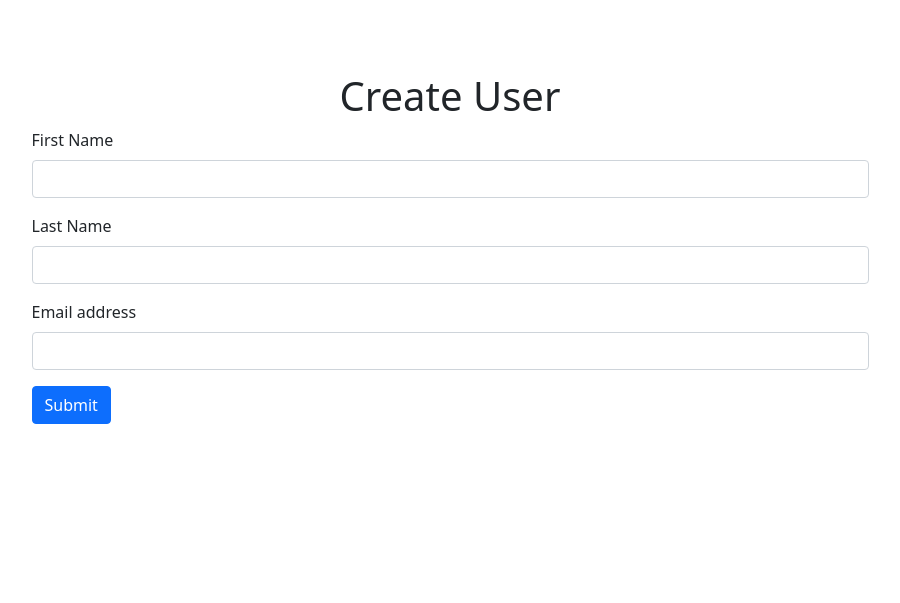
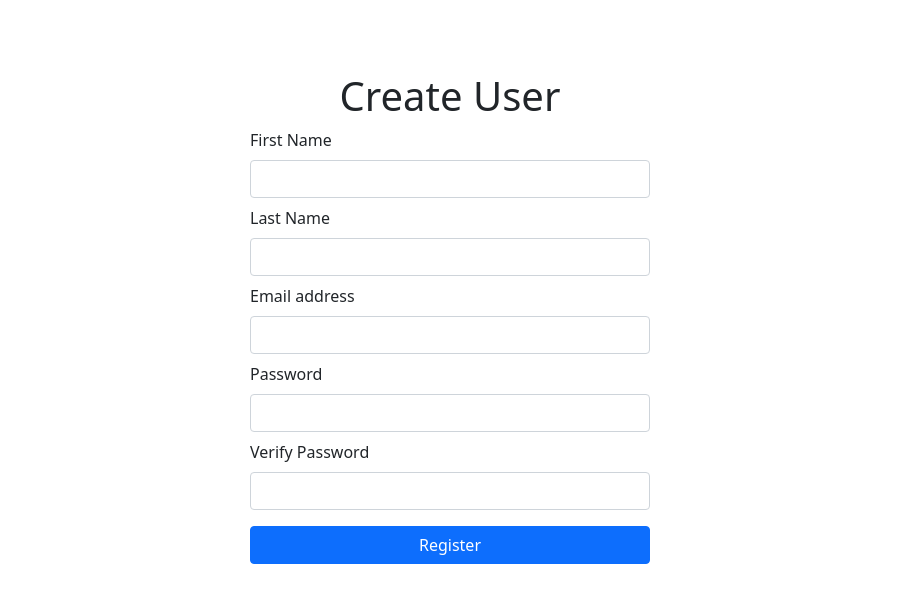
Before and after one commit to John-Bob-DIRIENZO/cours_symfony, a Symfony app: template templates/user/user_new.html.twig in a window 1280 px wide. Shown: the part 72-675 px from the top of the page, without its empty margins (190-1090 px from the left). Run offline with Twig, Linux system fonts and the light colour scheme; the template is opened without the code that fills it, so the values that code supplies are empty; some libraries are stand-ins or nearby versions.

Commit message:
avant les voters

```diff
--- a/config/services.yaml
+++ b/config/services.yaml
@@ -14,6 +14,7 @@ services:
         bind:
             bool $isDebug: '%kernel.debug%'
             Psr\Log\LoggerInterface $mdLogger: '@monolog.logger.markdown'
+            string $appSecret: '%kernel.secret%'
 
     # makes classes in src/ available to be used as services
     # this creates a service per class whose id is the fully-qualified class name
--- a/src/Controller/AnswerController.php
+++ b/src/Controller/AnswerController.php
@@ -6,10 +6,14 @@ use App\Entity\Answer;
 use App\Repository\AnswerRepository;
 use Doctrine\ORM\EntityManagerInterface;
 use Knp\Component\Pager\PaginatorInterface;
+use Sensio\Bundle\FrameworkExtraBundle\Configuration\IsGranted;
 use Symfony\Bundle\FrameworkBundle\Controller\AbstractController;
 use Symfony\Component\HttpFoundation\Request;
 use Symfony\Component\Routing\Annotation\Route;
 
+/**
+ * @IsGranted("ROLE_ADMIN_ANSWER")
+ */
 class AnswerController extends AbstractController
 {
     /**
--- a/src/Entity/ApiToken.php
+++ b/src/Entity/ApiToken.php
@@ -52,6 +52,11 @@ class ApiToken
         return $this->token;
     }
 
+    public function isExpired(): bool
+    {
+        return $this->getExpiresAt() <= new \DateTime();
+    }
+
 //    public function setToken(string $token): self
 //    {
 //        $this->token = $token;
--- a/src/Security/LoginFormAuthenticator.php
+++ b/src/Security/LoginFormAuthenticator.php
@@ -10,6 +10,7 @@ use Symfony\Component\Security\Core\Authentication\Token\TokenInterface;
 use Symfony\Component\Security\Core\Security;
 use Symfony\Component\Security\Http\Authenticator\AbstractLoginFormAuthenticator;
 use Symfony\Component\Security\Http\Authenticator\Passport\Badge\CsrfTokenBadge;
+use Symfony\Component\Security\Http\Authenticator\Passport\Badge\RememberMeBadge;
 use Symfony\Component\Security\Http\Authenticator\Passport\Badge\UserBadge;
 use Symfony\Component\Security\Http\Authenticator\Passport\Credentials\PasswordCredentials;
 use Symfony\Component\Security\Http\Authenticator\Passport\Passport;
@@ -40,6 +41,7 @@ class LoginFormAuthenticator extends AbstractLoginFormAuthenticator
             new PasswordCredentials($request->request->get('password', '')),
             [
                 new CsrfTokenBadge('authenticate', $request->request->get('_csrf_token')),
+                new RememberMeBadge()
             ]
         );
     }
--- a/templates/user/user_new.html.twig
+++ b/templates/user/user_new.html.twig
@@ -4,21 +4,36 @@
 
 {% block body %}
 
-    <form class="w-75 mx-auto mt-5" action="{{ path('app_user_create_api') }}" method="post">
+    <form class="mx-auto mt-5" style="max-width: 400px" method="post">
         <h1 class="text-center">Create User</h1>
-        <div class="mb-3">
+
+        {% if error|default %}
+            <div class="alert alert-danger">{{ error }}</div>
+        {% endif %}
+
+        <div class="mb-2">
             <label for="firstName" class="form-label">First Name</label>
-            <input type="text" class="form-control" id="firstName" name="firstName" value="{{ user.firstName|default('') }}">
+            <input type="text" class="form-control" id="firstName" name="firstName" required>
+        </div>
+        <div class="mb-2">
+            <label for="lastName" class="form-label">Last Name</label>
+            <input type="text" class="form-control" id="lastName" name="lastName" required>
+        </div>
+        <div class="mb-2">
+            <label for="email" class="form-label">Email address</label>
+            <input type="email" class="form-control" id="email" name="email" required>
+        </div>
+        <div class="mb-2">
+            <label for="password" class="form-label">Password</label>
+            <input type="password" class="form-control" id="password" name="password" required>
         </div>
         <div class="mb-3">
-            <label for="lastName" class="form-label">Last Name</label>
-            <input type="text" class="form-control" id="lastName" name="lastName" value="{{ user.lastName|default('')}}">
+            <label for="password2" class="form-label">Verify Password</label>
+            <input type="password" class="form-control" id="password2" name="password2" required>
         </div>
-        <div class="mb-3">
-            <label for="email" class="form-label">Email address</label>
-            <input type="email" class="form-control" id="email" name="email" value="{{ user.email|default('')}}">
-        </div>
-        <button type="submit" class="btn btn-primary">Submit</button>
+        {# CSRF #}
+        <input type="hidden" name="csrf" value="{{ csrf_token('register_form') }}">
+        <button type="submit" class="btn btn-primary w-100">Register</button>
     </form>
 
 {% endblock %}
```
Also changed, not shown: src/Controller/UserController.php (+35 -4 lines), src/Security/ApiTokenAuthenticator.php (added, +81 -0 lines), 1 other file.
